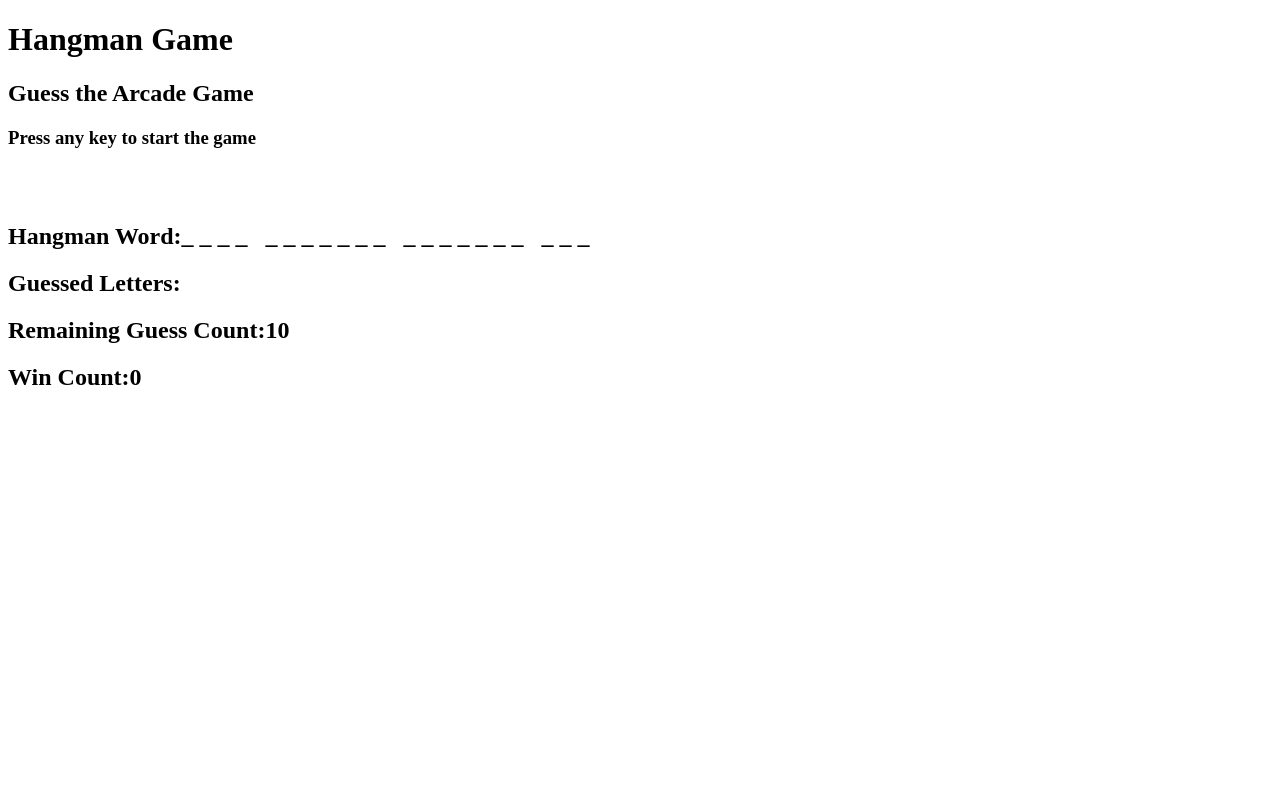
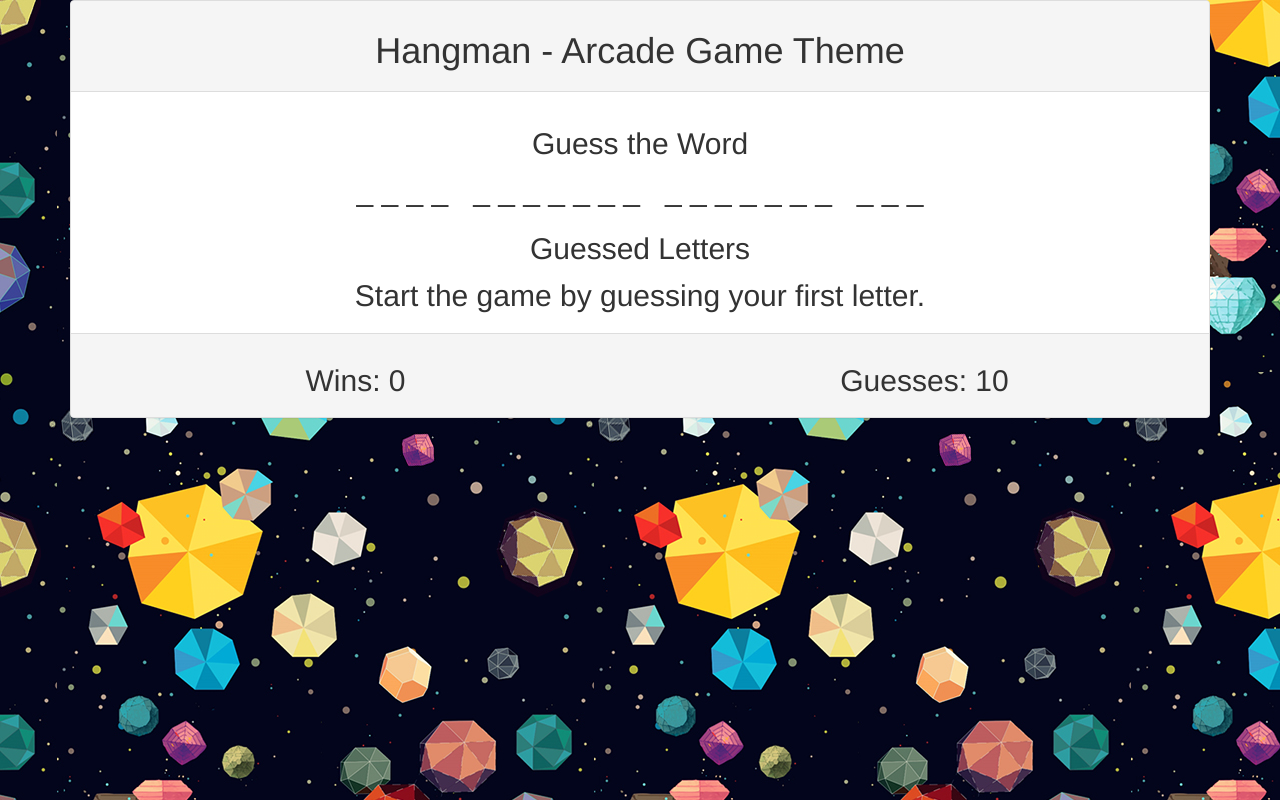
Before and after one commit to warnerjc/Hangman-Game, a plain HTML site: page index.html in a window 1280 px wide. Drawn offline with nearby package versions, Linux system fonts and the light colour scheme.

Commit message:
Simple CSS additions to add some style

```diff
--- a/assets/css/style.css
+++ b/assets/css/style.css
@@ -0,0 +1,16 @@
+body {
+    background-image: url("../images/asteroids.jpg");
+}
+
+.container {
+    margin-left: auto;
+    margin-right: auto;
+}
+
+.panel-heading, .panel-body, .panel-footer {
+    text-align: center;
+}
+
+span {
+    font-size: 30px;
+}
--- a/assets/javascript/game.js
+++ b/assets/javascript/game.js
@@ -18,7 +18,7 @@ var hangmanGame = {
     numSpaces: 0,
     randWord: "",
     lowerWord: "",
-    storeGuesses: [],
+    storeGuesses: ["Start the game by guessing your first letter."],
     blankWord: [],
 
     // Valid Key String for Game Constraints
@@ -39,7 +39,7 @@ var hangmanGame = {
         this.numSpaces = 0;
         this.randWord = "";
         this.lowerWord = "";
-        this.storeGuesses = [];
+        this.storeGuesses = ["Start the game by guessing your first letter."];
         this.blankWord = [];
 
         // Update HMTL content with each newGame
@@ -59,6 +59,8 @@ var hangmanGame = {
         // Console log that game is started
         //console.log("Game Started");
         //console.log("-------------");
+
+        this.storeGuesses.pop();
 
         // Store random word from word list array
         this.randWord = this.themeWordList[Math.floor(Math.random() * this.themeWordList.length)];
@@ -115,7 +117,7 @@ var hangmanGame = {
 
             } else {
 
-                // If not, alert user that we are checking their guess vs the word
+                // If not guessed, alert user that we are checking their guess vs the word
                 //alert("--- Awesome, lets check this letter. Click OK.");
                 //console.log("--- GOOD KEY, LET'S CHECK IF IN WORD ---")
                 hangmanGame.checkWord(userKey, hangmanGame.maxGuesses, hangmanGame.lowerWord);
@@ -124,7 +126,7 @@ var hangmanGame = {
         } else {
 
             // If not valid, alert user to enter valid alphabet letter
-            alert("--- Bummer, you didn't choose a valid letter. Try again.");
+            alert("--- Bummer, you didn't choose a valid letter. Try again. ---");
             //console.log("--- CHOOSE AGAIN --- NOT A VALID KEY");
         }
 
@@ -153,6 +155,10 @@ var hangmanGame = {
         // console.log("Before: ifNoMatch = " + ifNoMatch);
         // console.log("----------");
 
+        // Store and display guessed letter
+        this.storeGuesses.push(getUserKey);
+        document.getElementById("guess-letters").innerText = this.storeGuesses.join(" ");
+
         // Search current Hangman word for guessed input from user
         for (j = 0; j < wordLength; j++) {
 
@@ -160,9 +166,10 @@ var hangmanGame = {
             if (getUserKey === getWord.charAt(j)) {
 
                 //console.log("User Guess Match: " + getUserKey);
-                hangmanGame.blankWord[j] = getUserKey;
-                document.getElementById("hangman-word").innerText = hangmanGame.blankWord.join(" ");
-                hangmanGame.correctGuessCount++;
+                this.blankWord[j] = getUserKey;
+                console.log(this.blankWord);
+                document.getElementById("hangman-word").innerText = this.blankWord.join(" ");
+                this.correctGuessCount++;
                 ifMatch++;
 
             // else if wrong - increase ifNoMatch
@@ -172,14 +179,10 @@ var hangmanGame = {
             }
         };
 
-        // Store and display guessed letter
-        hangmanGame.storeGuesses.push(getUserKey);
-        document.getElementById("guess-letters").innerText = hangmanGame.storeGuesses.join(" ");
-
         // Check if wrong guess and decrease remaining guesses
         if ((ifMatch === 0) && (ifNoMatch > 0)) {
-            hangmanGame.wrongGuessCount++;
-            remainingGuesses = getMaxGuess - hangmanGame.wrongGuessCount;
+            this.wrongGuessCount++;
+            remainingGuesses = getMaxGuess - this.wrongGuessCount;
             document.getElementById("guess-count").innerText = remainingGuesses;
         };
 
@@ -205,6 +208,7 @@ var hangmanGame = {
 
             console.log("YOU WIN THE GAME");
             console.log("--- NEW GAME STARTED ---");
+            console.log(hangmanGame.randWord);
 
             alert("YOU WIN!! Press OK to start a new game!");
 
@@ -218,7 +222,6 @@ var hangmanGame = {
             console.log("YOU LOSE THE GAME");
             console.log("--- NEW GAME STARTED ---");
             hangmanGame.newGame();
-
             alert("YOU LOSE!! Press OK to start a new game!");
 
         // Keep playing the game if word not guessed and guessed remaining
@@ -253,7 +256,6 @@ window.onkeyup = function (keyPressed) {
     //console.log("User Guess Before Check Guess: " + userKey);
     //console.log("----------");
 
-
     // Pass most recent key press, and stored guesses to checkGuess
     hangmanGame.checkGuess(userKey, hangmanGame.storeGuesses);
 
--- a/index.html
+++ b/index.html
@@ -10,45 +10,58 @@
 
     <title>Hangman-Game</title>
 
-    <!-- <link rel="stylesheet" type="text/css" media="screen" href="assets/css/reset.css" /> -->
-    <link rel="stylesheet" type="text/css" media="screen" href="assets/css/style.css" />
+    <!-- Latest compiled and minified CSS -->
+    <link rel="stylesheet" href="https://maxcdn.bootstrapcdn.com/bootstrap/3.3.7/css/bootstrap.min.css" ,integrity="sha384-BVYiiSIFeK1dGmJRAkycuHAHRg32OmUcww7on3RYdg4Va+PmSTsz/K68vbdEjh4u"
+        crossorigin="anonymous">
+    <!-- My CSS -->
+    <link rel="stylesheet" type="text/css" media="screen" href="assets/css/style.css">
 
 </head>
 
 <body>
-    <h1>Hangman Game</h1>
-    <h2>Guess the Arcade Game</h2>
-    <h3>Press any key to start the game</h3>
-    <br>
-    <br>
 
-    <!-- Use Bootstrap or Custom CSS to style HTML with Arcade Game Theme -->
-
-    <!-- Display blanks for random hangman word -->
-    <!-- Update blanks for correct guesses -->
-    <div>
-        <h2>Hangman Word:<span id="hangman-word"></span></h2>
-    </div>
-
-    <!-- Display guessed letters -->
-    <div>
-        <h2>Guessed Letters:<span id="guess-letters"></span></h2>
-    </div>
-
-    <!-- Display Remaining Guesses Count -->
-    <div>
-        <h2>Remaining Guess Count:<span id="guess-count"></span></h2>
-    </div>
-
-    <!-- Display Win Count -->
-    <div>
-        <h2>Win Count:<span id="win-count"></span></h2>
-    </div>
-
-    <!-- Restart game after Win or Loss with new random hangman word -->
+    <main class="container">
+        <div class="panel panel-default">
+            <div class="panel-heading">
+                <h1>Hangman - Arcade Game Theme</h1>
+            </div>
+            <div class="panel-body">
+                <div class="row">
+                    <h2>Guess the Word</h2>
+                </div>
+                <div class="row">
+                    <span id="hangman-word"></span>
+                </div>
+                <div class="row">
+                    <h2>Guessed Letters</h2>
+                </div>
+                <div class="row">
+                    <span id="guess-letters"></span>
+                </div>
+            </div>
+            <div class="panel-footer">
+                <div class="row">
+                    <div class="col-md-6">
+                        <h2>Wins:
+                            <span id="win-count"></span>
+                        </h2>
+                    </div>
+                    <div class="col-md-6">
+                        <h2>Guesses:
+                            <span id="guess-count"></span>
+                        </h2>
+                    </div>
+                </div>
+            </div>
+        </div>
 
 
+
+
+    </main>
+
     <script src="assets/javascript/game.js"></script>
+
 </body>
 
 </html>
```
Also changed, not shown: test.html (deleted, +0 -101 lines), assets/images/asteroids.jpg (added), assets/images/ep_naturalblack.png (added).
